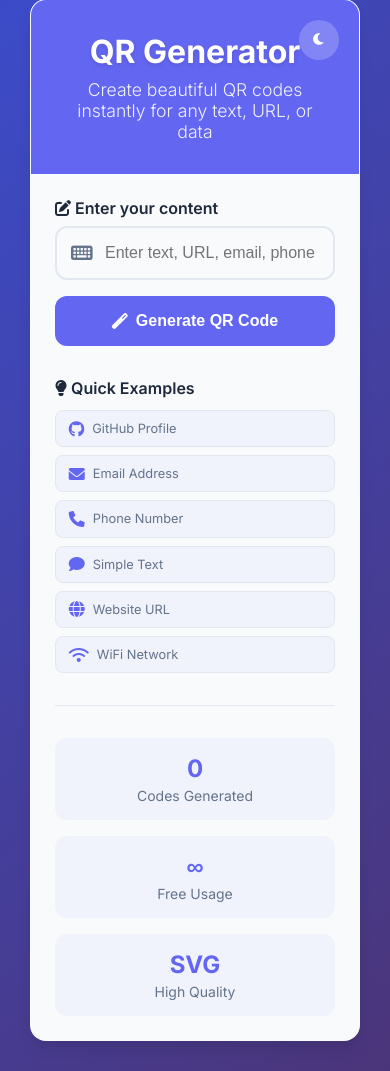
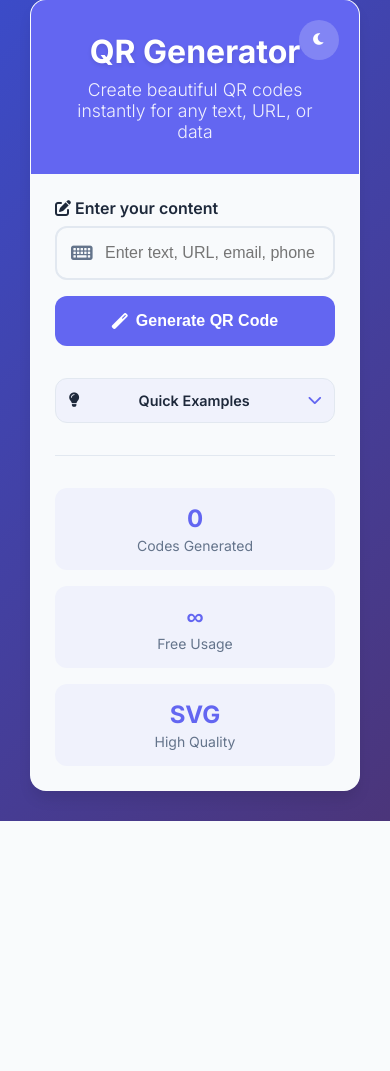
Before and after one commit to TheCodeKeep/web-qr-generator, a Flask app: page / in a window 390 px wide. Shown: the part 31-1102 px from the top of the page. After the commit the page ends 852 px from the top, so only its background shows below. Run offline with Flask 3, Linux system fonts and the light colour scheme.

Commit message:
feat: add expandable suggestions section with toggle functionality

```diff
--- a/static/css/styles.css
+++ b/static/css/styles.css
@@ -100,6 +100,55 @@ body {
 
 .suggestions-section {
     margin-bottom: 2rem;
+}
+
+/* Expandable suggestions styles */
+.expandable-header {
+    width: 100%;
+    display: flex;
+    justify-content: space-between;
+    align-items: center;
+    padding: 1rem;
+    background: rgba(99, 102, 241, 0.05);
+    border: 1px solid var(--border-color);
+    border-radius: var(--border-radius);
+    color: var(--text-primary);
+    font-weight: 600;
+    cursor: pointer;
+    transition: var(--transition);
+    font-size: 1rem;
+    font-family: inherit;
+}
+
+.expandable-header:hover {
+    background: rgba(99, 102, 241, 0.1);
+    border-color: var(--primary-color);
+}
+
+.expand-icon {
+    transition: transform 0.3s ease;
+    color: var(--primary-color);
+}
+
+.expand-icon.expanded {
+    transform: rotate(180deg);
+}
+
+.suggestions-content {
+    overflow: hidden;
+    transition: max-height 0.3s ease, opacity 0.3s ease, padding 0.3s ease;
+}
+
+.suggestions-content.collapsed {
+    max-height: 0;
+    opacity: 0;
+    padding: 0;
+}
+
+.suggestions-content.expanded {
+    max-height: 500px;
+    opacity: 1;
+    padding-top: 0.75rem;
 }
 
 .suggestions-grid {
@@ -321,6 +370,11 @@ body {
         padding: 0.6rem 0.8rem;
         font-size: 0.8rem;
     }
+
+    .expandable-header {
+        padding: 0.8rem;
+        font-size: 0.9rem;
+    }
 }
 
 .stats {
--- a/static/js/main.js
+++ b/static/js/main.js
@@ -81,6 +81,24 @@ function updateTheme() {
     } else {
         document.documentElement.removeAttribute('data-theme');
         themeIcon.className = 'fas fa-moon';
+    }
+}
+
+/**
+ * Toggle suggestions section expansion
+ */
+function toggleSuggestions() {
+    const suggestionsContent = document.getElementById('suggestions-content');
+    const expandIcon = document.getElementById('expand-icon');
+
+    if (suggestionsContent.classList.contains('collapsed')) {
+        suggestionsContent.classList.remove('collapsed');
+        suggestionsContent.classList.add('expanded');
+        expandIcon.classList.add('expanded');
+    } else {
+        suggestionsContent.classList.remove('expanded');
+        suggestionsContent.classList.add('collapsed');
+        expandIcon.classList.remove('expanded');
     }
 }
 
--- a/templates/index.html
+++ b/templates/index.html
@@ -59,13 +59,16 @@
                 </div>
             </div>
 
-            <!-- Quick suggestions section -->
+            <!-- Quick suggestions section - Expandable -->
             <div class="suggestions-section">
-                <label class="input-label">
+                <button class="expandable-header" onclick="toggleSuggestions()">
                     <i class="fas fa-lightbulb"></i> Quick Examples
-                </label>
-                <div class="suggestions-grid" id="suggestions-container">
-                    <!-- Suggestions will be populated by JavaScript -->
+                    <i class="fas fa-chevron-down expand-icon" id="expand-icon"></i>
+                </button>
+                <div class="suggestions-content collapsed" id="suggestions-content">
+                    <div class="suggestions-grid" id="suggestions-container">
+                        <!-- Suggestions will be populated by JavaScript -->
+                    </div>
                 </div>
             </div>
 
```
